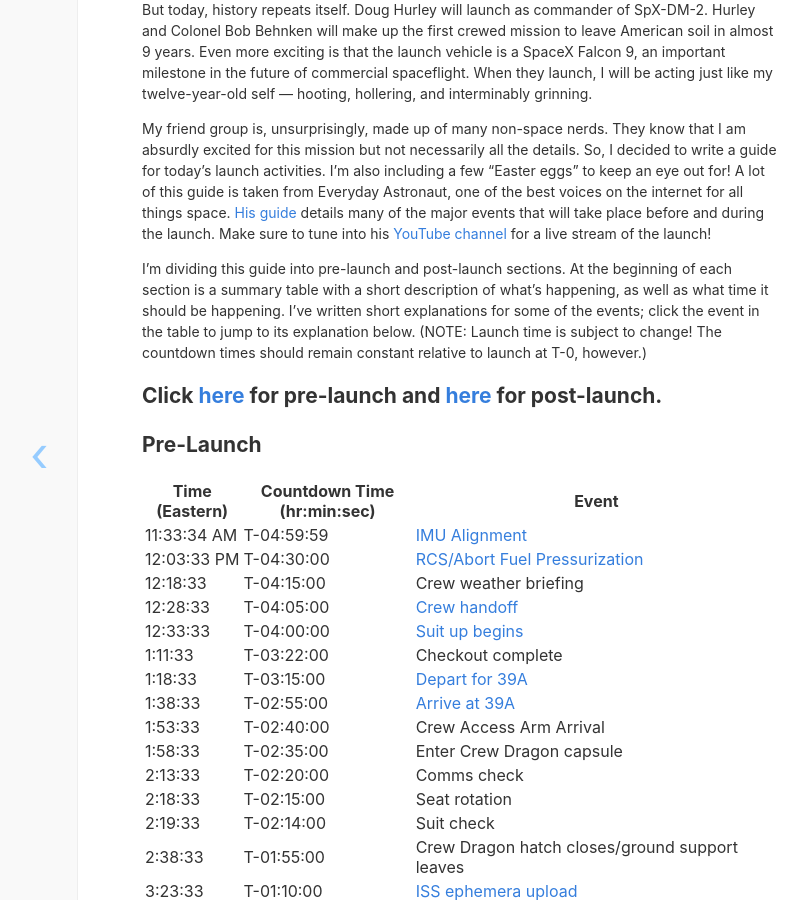
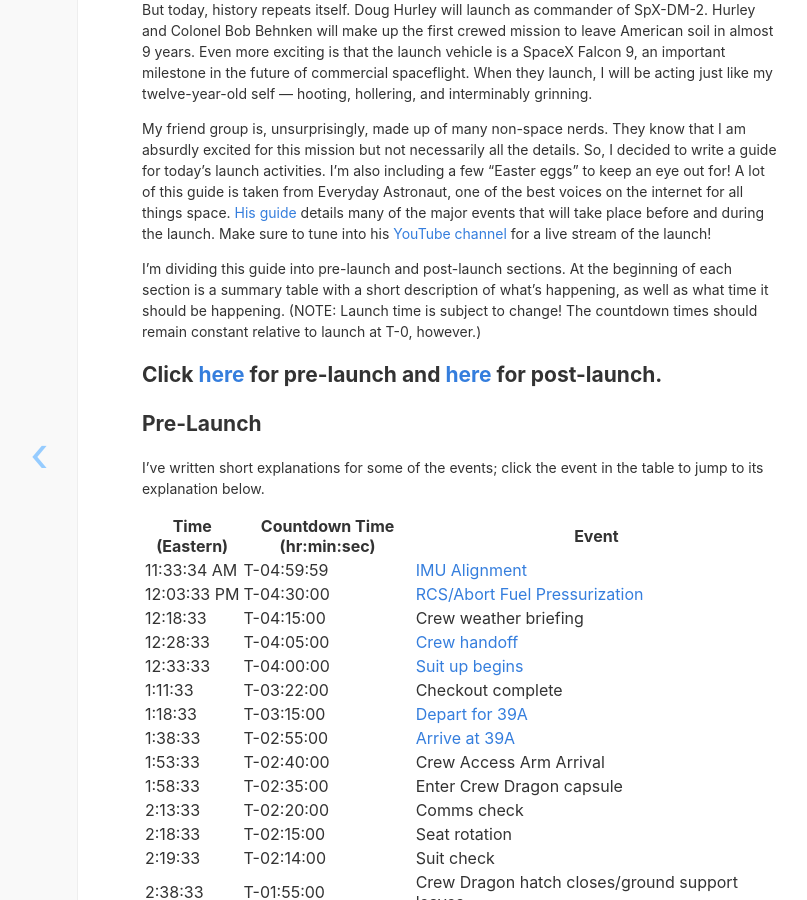
Before and after one commit to joshuacherian/joshuacherian.github.io, a Jekyll site: the page built from _posts/2020-05-27-DM-2-Launch-Guide.md, in a window 1280 px wide and 900 px high, scrolled down 516 px. Shown: the whole window, without its empty margins (179-986 px from the left). Built offline with Jekyll 4.4.1, drawn with Linux system fonts in a browser that asks for light colours; nearby versions of some CDN libraries; some of the changed text lies outside the part shown.

```diff
--- a/_posts/2020-05-27-DM-2-Launch-Guide.md
+++ b/_posts/2020-05-27-DM-2-Launch-Guide.md
@@ -9,11 +9,13 @@ But today, history repeats itself. Doug Hurley will launch as commander of SpX-D
 
 My friend group is, unsurprisingly, made up of many non-space nerds. They know that I am absurdly excited for this mission but not necessarily all the details. So, I decided to write a guide for today's launch activities. I'm also including a few "Easter eggs" to keep an eye out for! A lot of this guide is taken from Everyday Astronaut, one of the best voices on the internet for all things space. [His guide](https://everydayastronaut.com/crew-dragon-timeline/) details many of the major events that will take place before and during the launch. Make sure to tune into his [YouTube channel](https://www.youtube.com/channel/UC6uKrU_WqJ1R2HMTY3LIx5Q) for a live stream of the launch!
 
-I'm dividing this guide into pre-launch and post-launch sections. At the beginning of each section is a summary table with a short description of what's happening, as well as what time it should be happening. I've written short explanations for some of the events; click the event in the table to jump to its explanation below. (NOTE: Launch time is subject to change! The countdown times should remain constant relative to launch at T-0, however.)
+I'm dividing this guide into pre-launch and post-launch sections. At the beginning of each section is a summary table with a short description of what's happening, as well as what time it should be happening. (NOTE: Launch time is subject to change! The countdown times should remain constant relative to launch at T-0, however.)
 
 Click [here](#pre-launch) for pre-launch and [here](#post-launch) for post-launch.
 ---
 ## Pre-Launch
+
+I've written short explanations for some of the events; click the event in the table to jump to its explanation below.
 
 | Time (Eastern) | Countdown Time (hr:min:sec) | Event                                                                     |
 |----------------|-----------------------------|---------------------------------------------------------------------------|
```
Also changed, not shown: other parts of _posts/2020-05-27-DM-2-Launch-Guide.md (+2 -0 lines).
